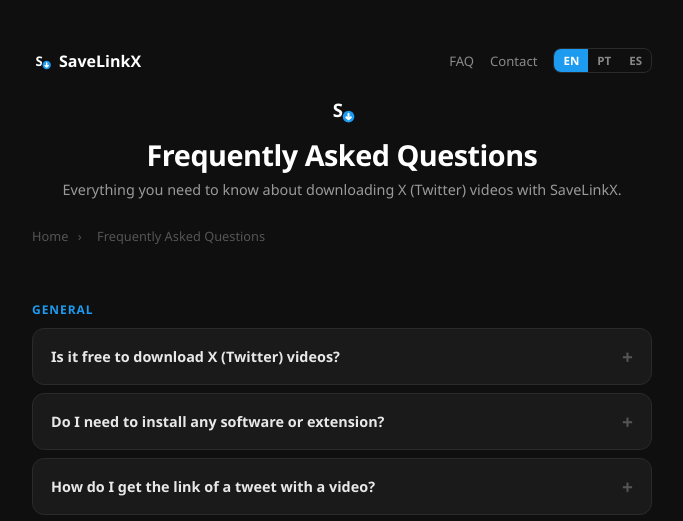
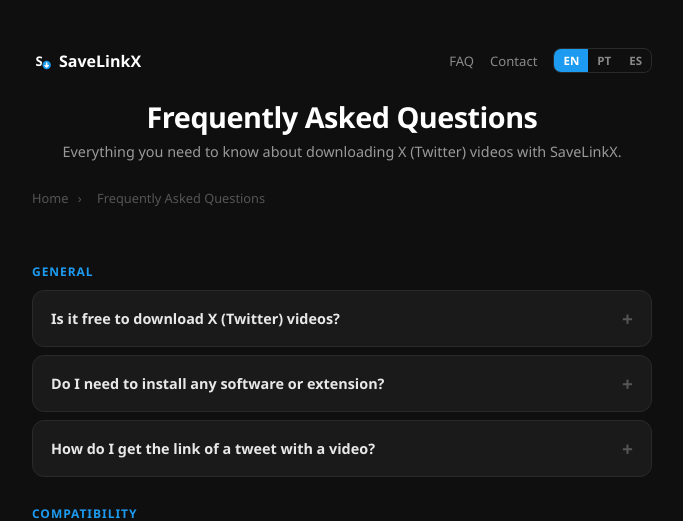
Before and after one commit to lars-rib/savelinkx, a Flask app: page /faq in a window 1280 px wide. Shown: the top 521 px of the page, without its empty margins (298-981 px from the left). Run offline with Flask 3, Linux system fonts and the light colour scheme; some libraries are stand-ins or nearby versions.

Commit message:
Remove redundant header logo above the h1 (nav keeps the brand mark)
Co-Authored-By: Claude Opus 4.8 <noreply@anthropic.com>

```diff
--- a/templates/base.html
+++ b/templates/base.html
@@ -173,14 +173,6 @@
   </nav>
 
   <header>
-    <div class="logo">
-      <svg viewBox="0 0 24 24" xmlns="http://www.w3.org/2000/svg" fill="none">
-        <text x="8.5" y="17.5" text-anchor="middle" font-family="'Segoe UI', system-ui, sans-serif" font-size="16" font-weight="700" fill="#fff">S</text>
-        <circle cx="17.6" cy="16.8" r="6" fill="#0f0f0f"/>
-        <circle cx="17.6" cy="16.8" r="5" fill="var(--accent)"/>
-        <path d="M17.6 14.4v4.4M15.7 17.3l1.9 1.9 1.9-1.9" stroke="#fff" stroke-width="1.7" stroke-linecap="round" stroke-linejoin="round"/>
-      </svg>
-    </div>
     <h1>{% block h1 %}{% endblock %}</h1>
     <p>{% block subtitle %}{% endblock %}</p>
   </header>
```
